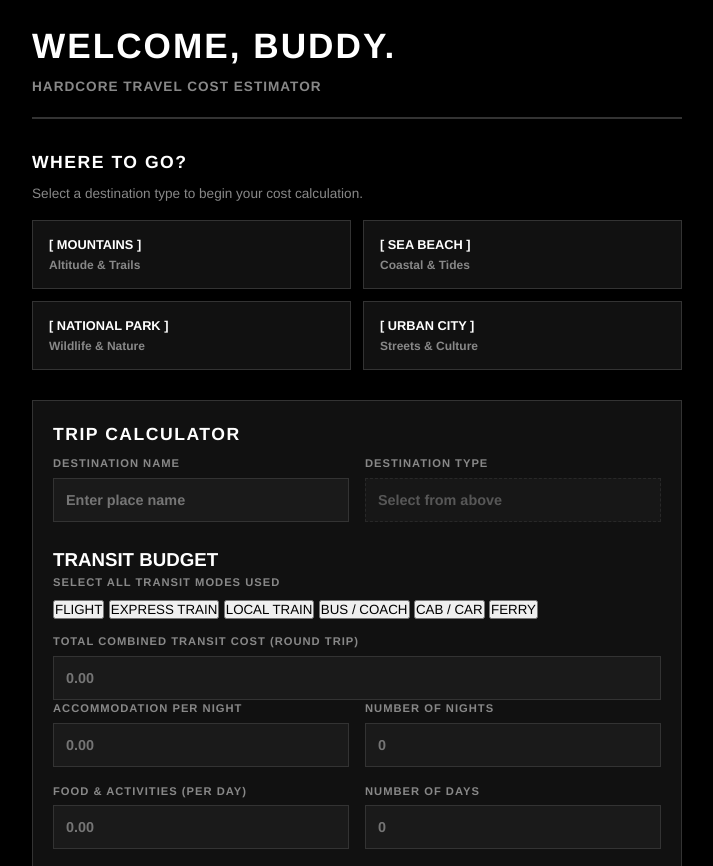
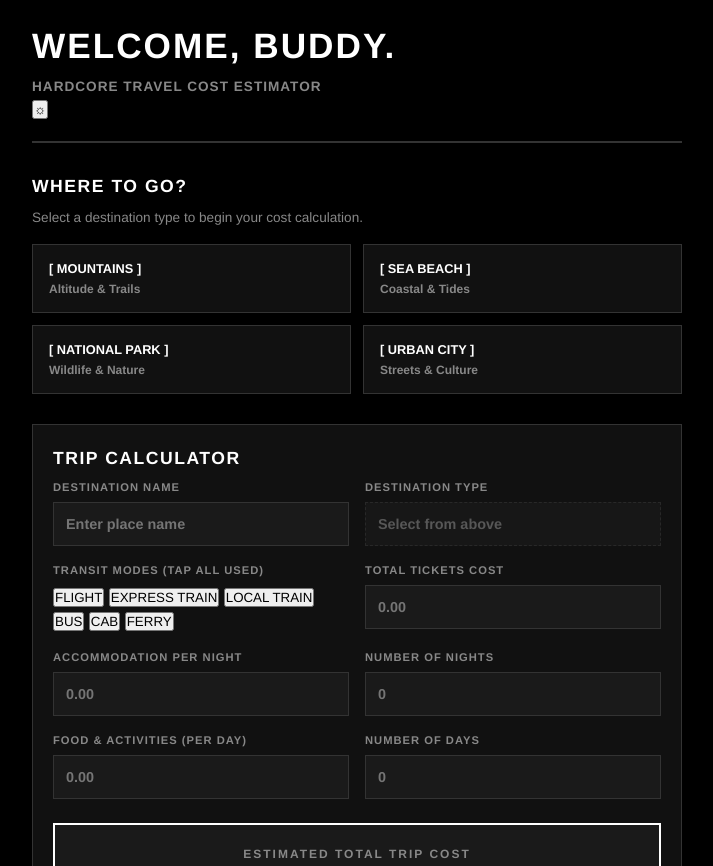
Before and after one commit to Bikugithub/PERSONALISED-TRAVEL-ASSISTANT, a plain HTML site: page index.html in a window 1280 px wide. Shown: the top 866 px of the page, without its empty margins (283-996 px from the left). Drawn offline with Linux system fonts and the light colour scheme.

Commit message:
Update index.html

```diff
--- a/index.html
+++ b/index.html
@@ -9,10 +9,15 @@
 <body>
 
     <div class="app-wrapper">
-        <!-- Welcome Header -->
+        <!-- Welcome Header with Theme Toggle -->
         <header class="welcome-header">
-            <h1 class="main-title">WELCOME, BUDDY.</h1>
-            <p class="subtitle">HARDCORE TRAVEL COST ESTIMATOR</p>
+            <div class="header-flex">
+                <div>
+                    <h1 class="main-title">WELCOME, BUDDY.</h1>
+                    <p class="subtitle">HARDCORE TRAVEL COST ESTIMATOR</p>
+                </div>
+                <button type="button" id="theme-toggle" class="theme-icon-btn" title="Toggle Light/Dark Theme">☼</button>
+            </div>
         </header>
 
         <!-- Where To Go Selection -->
@@ -46,7 +51,7 @@
 
             <form id="calculator-form">
                 <!-- Location Info -->
-                <div class="form-row" style="margin-bottom: 24px;">
+                <div class="form-row">
                     <div class="input-group">
                         <label>DESTINATION NAME</label>
                         <input type="text" id="calc-dest" placeholder="Enter place name" required autocomplete="off">
@@ -57,22 +62,21 @@
                     </div>
                 </div>
 
-                <!-- TRANSIT BUDGET SECTION (MULTI-SELECT) -->
-                <div class="budget-section">
-                    <h3 class="sub-heading">TRANSIT BUDGET</h3>
-                    <div class="input-group" style="margin-bottom: 12px;">
-                        <label>SELECT ALL TRANSIT MODES USED</label>
+                <!-- Clean Transit Info (Multi-Select + Cost) -->
+                <div class="form-row">
+                    <div class="input-group">
+                        <label>TRANSIT MODES (TAP ALL USED)</label>
                         <div class="transit-selector">
                             <button type="button" class="t-mode-btn" data-val="FLIGHT">FLIGHT</button>
                             <button type="button" class="t-mode-btn" data-val="EXPRESS TRAIN">EXPRESS TRAIN</button>
                             <button type="button" class="t-mode-btn" data-val="LOCAL TRAIN">LOCAL TRAIN</button>
-                            <button type="button" class="t-mode-btn" data-val="BUS / COACH">BUS / COACH</button>
-                            <button type="button" class="t-mode-btn" data-val="CAB / CAR">CAB / CAR</button>
+                            <button type="button" class="t-mode-btn" data-val="BUS">BUS</button>
+                            <button type="button" class="t-mode-btn" data-val="CAB">CAB</button>
                             <button type="button" class="t-mode-btn" data-val="FERRY">FERRY</button>
                         </div>
                     </div>
                     <div class="input-group">
-                        <label>TOTAL COMBINED TRANSIT COST (ROUND TRIP)</label>
+                        <label>TOTAL TICKETS COST</label>
                         <input type="number" id="calc-transit-cost" class="cost-input" placeholder="0.00" min="0" step="1" required>
                     </div>
                 </div>
```
